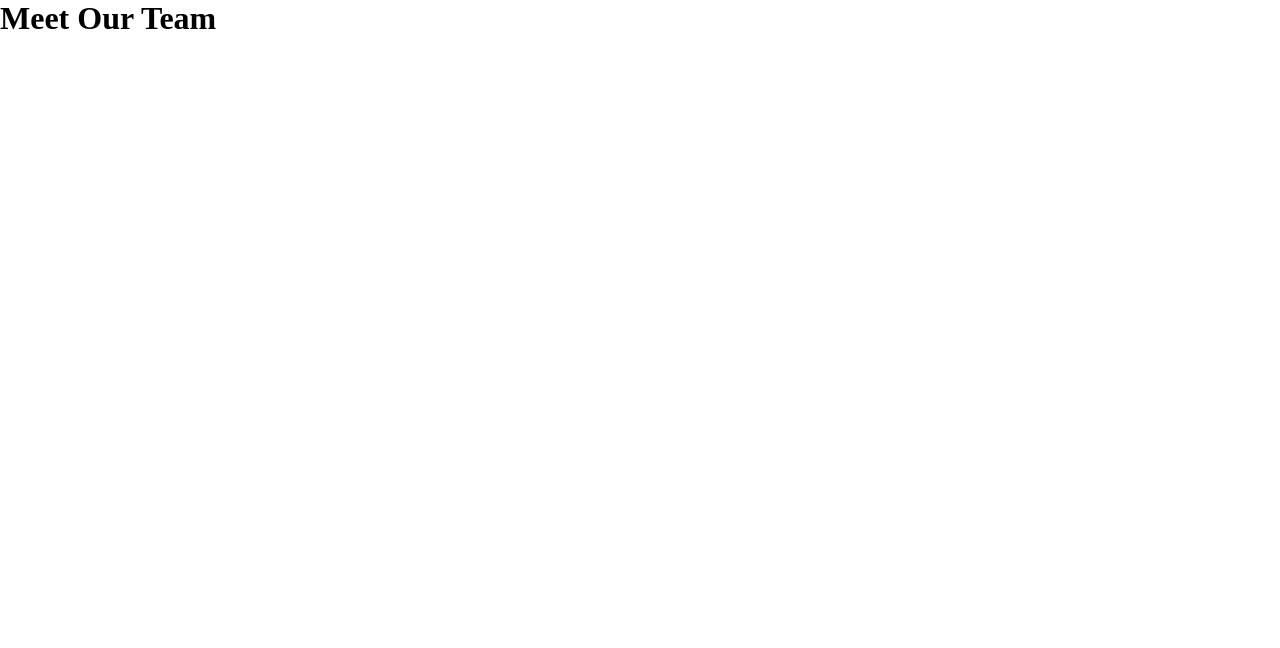
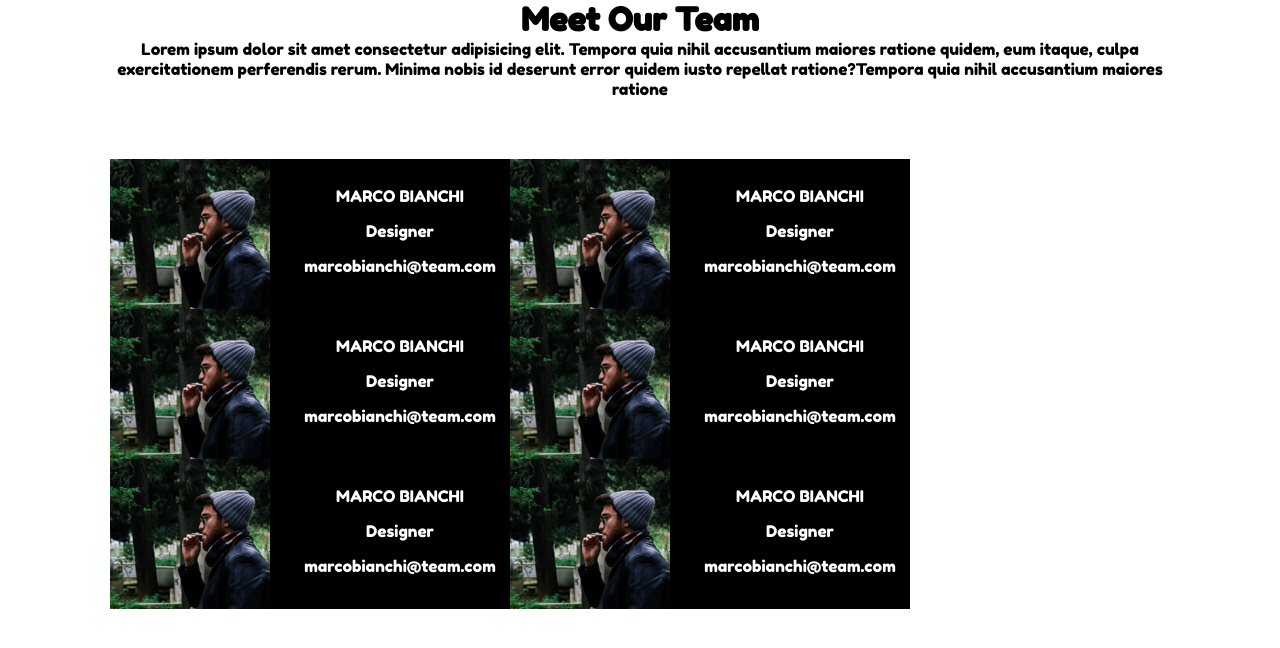
Before and after one commit to SimoneMarino30/html-css-float-cards, a plain HTML site: page index.html in a window 1280 px wide. Drawn offline with Linux system fonts and the light colour scheme.

Commit message:
Creazione Cards

```diff
--- a/css/style.css
+++ b/css/style.css
@@ -5,3 +5,55 @@
     padding: 0;
     box-sizing: border-box;
 }
+
+img {
+    max-width: 100%;
+}
+
+/* Clearfix */
+
+.clearfix::after {
+    content: '';
+    display: table;
+    clear: both;
+}
+
+/* Utils */
+
+body {
+    font-family: 'Fredoka One', cursive;
+}
+
+header {
+    text-align: center;
+}
+.container {
+    margin: 0 110px 0 110px;
+}
+
+.card {
+    width: 400px;
+    height: 150px;
+    background-image: url(../img/male1.png);
+    background-size: 40%;
+    background-repeat: no-repeat;
+    background-color: black;
+    color: white;
+    padding: 20px 0;
+    max-width: 100%;
+    text-align: center;
+}
+.img > .card {
+    float: left;
+}
+
+.card > span {
+    line-height: 35px;
+    margin-top: 100px;
+    margin-left: 180px;
+}
+
+section > .card {
+    float: left;
+
+}
--- a/index.html
+++ b/index.html
@@ -2,16 +2,85 @@
 <html lang="en">
 <head>
     <meta charset="UTF-8">
+
+    <link rel="preconnect" href="https://fonts.googleapis.com">
+    <link rel="preconnect" href="https://fonts.gstatic.com" crossorigin>
+    <link href="https://fonts.googleapis.com/css2?family=Fredoka+One&display=swap" rel="stylesheet">
 
     <link rel="stylesheet" href="./css/style.css">
 
     <title>Float Cards</title>
 </head>
 <body>
-    <header>
-        <h1>Meet Our Team</h1>
+    <div class=" container">
+        <header>
+            <h1>Meet Our Team</h1>
+            <p>Lorem ipsum dolor sit amet consectetur adipisicing elit. Tempora quia nihil accusantium maiores ratione quidem,
+                eum itaque, culpa exercitationem perferendis rerum. Minima nobis id deserunt error quidem iusto repellat
+                ratione?Tempora quia nihil accusantium maiores ratione</p>
+        </header>
+        <br>
+        <br>
+        <br>
 
-    </header>
+        <section>
+            <div class="card">
+                <span>MARCO BIANCHI</span>
+                <br>
+                <span>Designer</span>
+                <br>
+                <span>marcobianchi@team.com</span>
+            </div>
+
+            <div class="card">
+                <span>MARCO BIANCHI</span>
+                <br>
+                <span>Designer</span>
+                <br>
+                <span>marcobianchi@team.com</span>
+            </div>
+
+            <div class="card right">
+                <span>MARCO BIANCHI</span>
+                <br>
+                <span>Designer</span>
+                <br>
+                <span>marcobianchi@team.com</span>
+            </div>
+        </section>
+
+        <section>
+            <div class="card">
+                <span>MARCO BIANCHI</span>
+                <br>
+                <span>Designer</span>
+                <br>
+                <span>marcobianchi@team.com</span>
+            </div>
+
+            <div class="card">
+                <span>MARCO BIANCHI</span>
+                <br>
+                <span>Designer</span>
+                <br>
+                <span>marcobianchi@team.com</span>
+            </div>
+
+            <div class="card">
+                <span>MARCO BIANCHI</span>
+                <br>
+                <span>Designer</span>
+                <br>
+                <span>marcobianchi@team.com</span>
+            </div>
+        </section>
+
+
+    </div>
+
+
+
+
 
 </body>
 </html>
```
